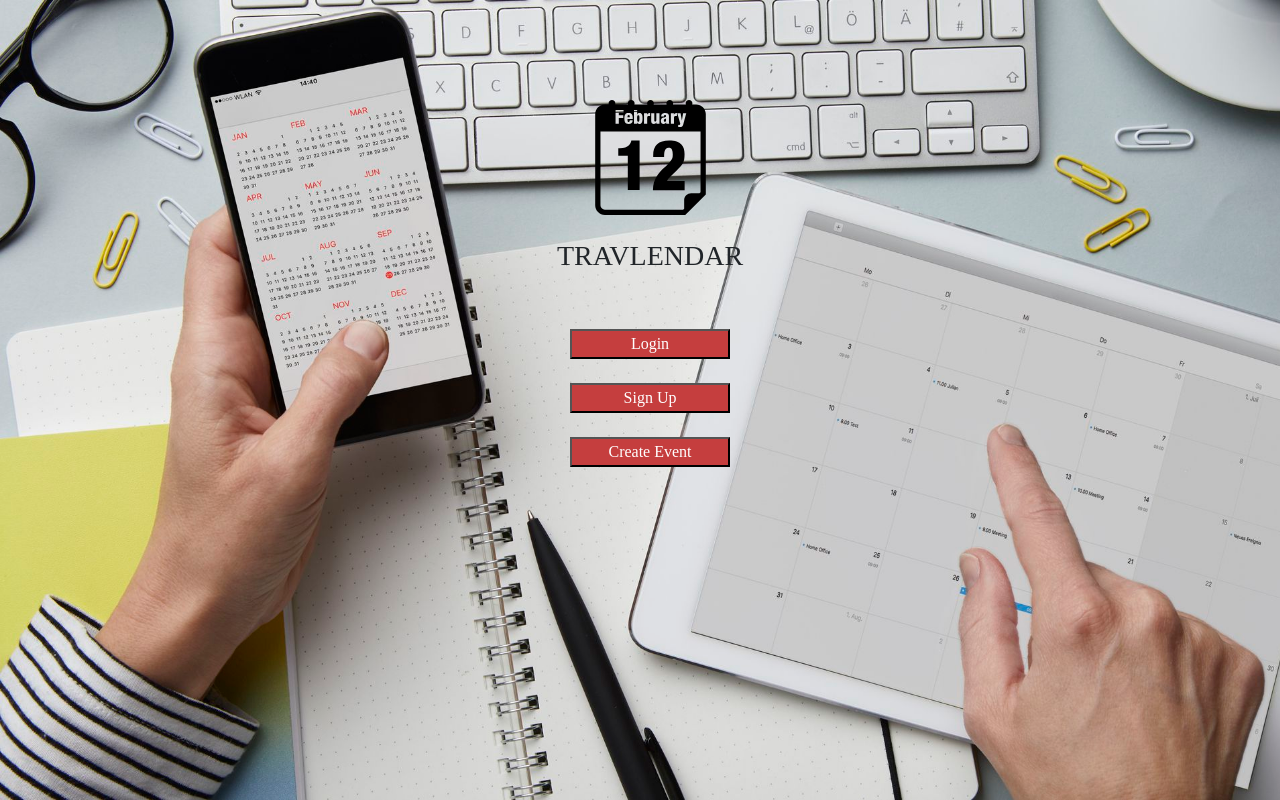
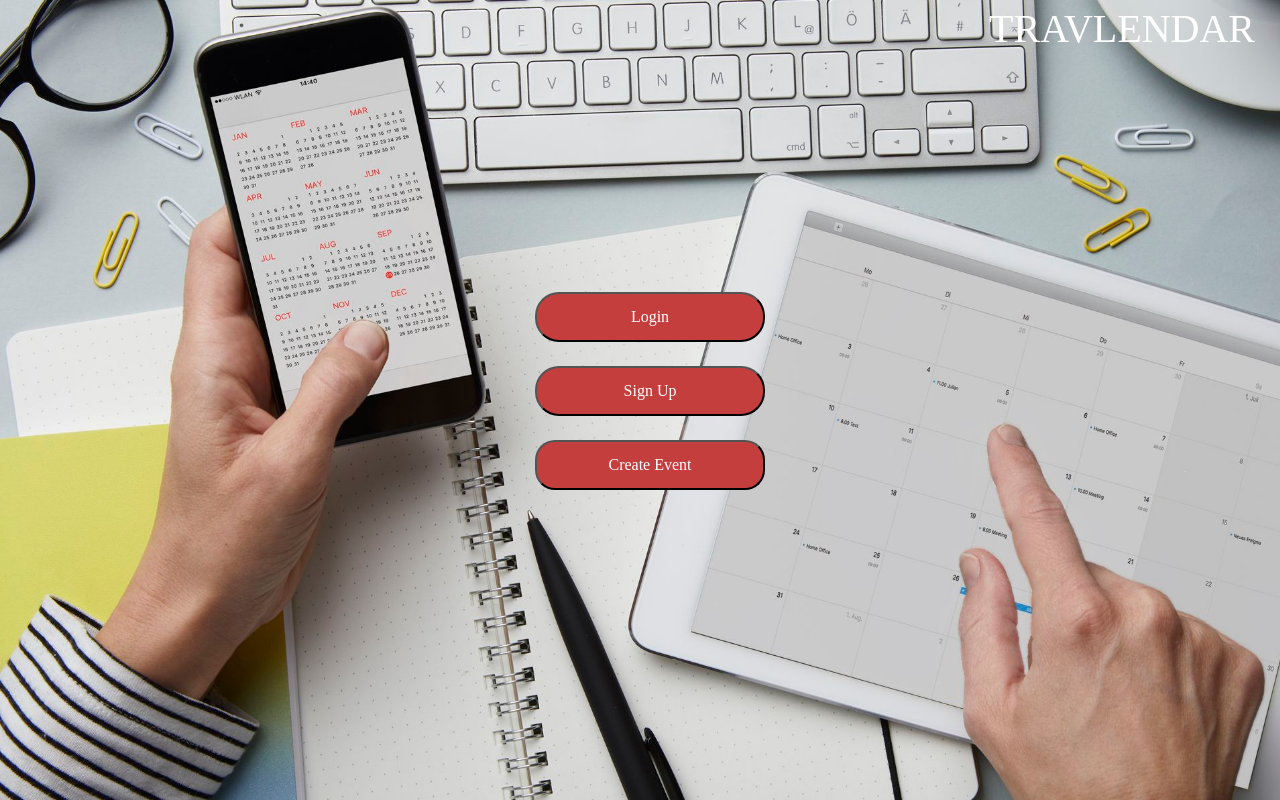
Before and after one commit to Kanchan-Wakchaure/SER517-Group2-Fall2019, a React (Create React App) app in the folder Travlendar/frontend/: page / in a window 1280 px wide. Built offline with nearby package versions, Linux system fonts and the light colour scheme.

Commit message:
updated homepage UI

```diff
--- a/Travlendar/frontend/src/components/homepage.js
+++ b/Travlendar/frontend/src/components/homepage.js
@@ -7,7 +7,12 @@ import Signup from './signup';
 import CreateEvent from './CreateEvent';
 
 
+
+
+
 class Homepage extends Component {
+
+
 
 			login = () => {
 			      this.props.history.push('/login');
@@ -18,6 +23,7 @@ class Homepage extends Component {
 			   CreateEvent = () => {
 			      this.props.history.push('/CreateEvent');
 			  }
+
 		render() {
 
 
@@ -27,23 +33,29 @@ class Homepage extends Component {
 
 			return(
 
-				<div className="homepage">
+				<div className="homepage" >
 
-				<img src={logo} width="115" height="115" />
+
 				<br/>
-				<h3  style = {{fontFamily : 'PT Serif'}} > TRAVLENDAR </h3>
+				<h1  style = {{fontFamily : 'ProximaNova', top: 5, right: 25, position: 'absolute' , color : 'white'}} > TRAVLENDAR </h1>
 				<br/>
 				<br />
 				<Route path="/login" component={Login}/>
 				<Route path="/signup" component={Signup}/>
 				<Route path="/CreateEvent" component={CreateEvent}/>
 
-				<button   style={{color: 'white', backgroundColor: '#C53E3E', width : '160px', fontFamily: 'PT Serif'}}  onClick={this.login} > Login </button>
+				<br/>
+				<br/>
+				<br/>
+				<br/>
 				<br/>
 
-				<button style={{color: 'white', backgroundColor: '#C53E3E', width : '160px',  fontFamily: 'PT Serif'}}  onClick={this.signup} > Sign Up </button>
+				<button   style={{color: 'white', backgroundColor: '#C53E3E', width : '230px', height: '50px', fontFamily: 'PT Serif', borderRadius:'24px'}}  onClick={this.login} > Login </button>
 				<br/>
-				<button style={{color: 'white', backgroundColor: '#C53E3E', width : '160px',  fontFamily: 'PT Serif'}} onClick={this.CreateEvent}> Create Event </button>
+
+				<button style={{color: 'white', backgroundColor: '#C53E3E',  width : '230px', height: '50px' , fontFamily: 'PT Serif', borderRadius:'24px'}}  onClick={this.signup} > Sign Up </button>
+				<br/>
+				<button style={{color: 'white', backgroundColor: '#C53E3E',  width : '230px', height: '50px', fontFamily: 'PT Serif', borderRadius:'20px'}} onClick={this.CreateEvent}> Create Event </button>
 
 
 
```
